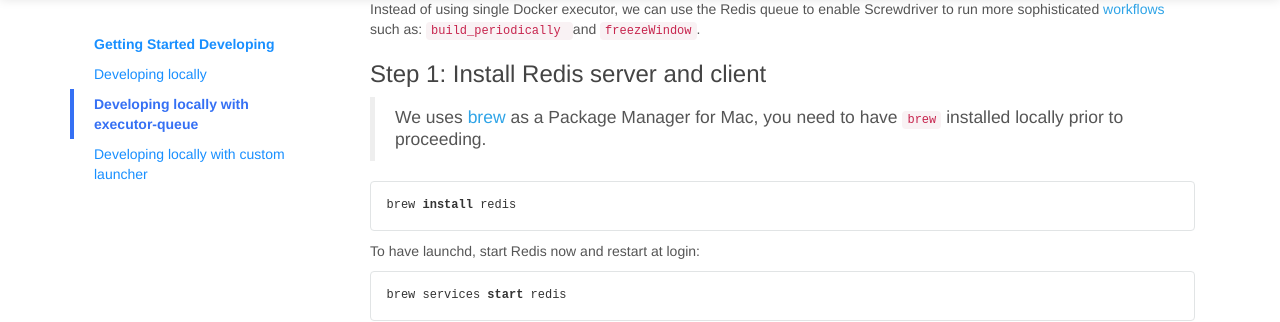
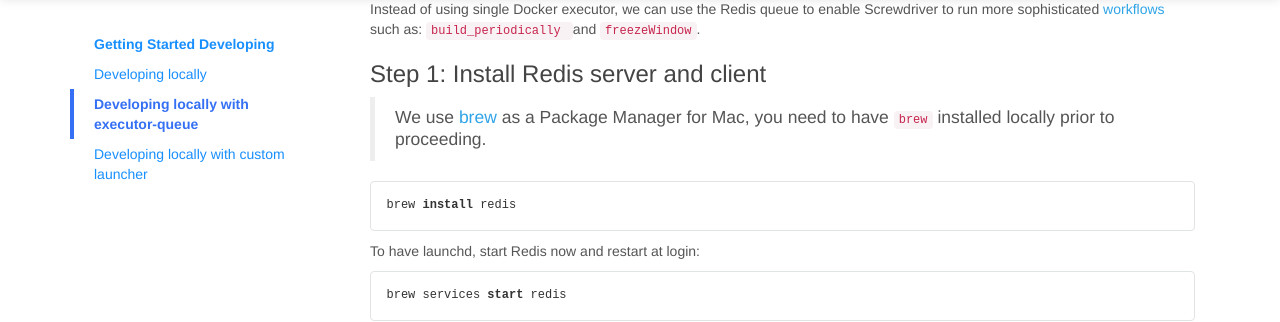
Before and after one commit to screwdriver-cd/guide, a Jekyll site: the page built from docs/about/contributing/getting-started-developing.md, in a window 1280 px wide and 900 px high, scrolled down 3665 px. Shown: the part 153-475 px from the top of the window. Built offline with Jekyll 4.4.1, drawn with Linux system fonts in a browser that asks for light colours.

Commit message:
Update docs/about/contributing/getting-started-developing.md
Co-authored-by: Tiffany K <tiffanykyi@gmail.com>

````diff
--- a/docs/about/contributing/getting-started-developing.md
+++ b/docs/about/contributing/getting-started-developing.md
@@ -202,7 +202,7 @@ Instead of using single Docker executor, we can use the Redis queue to enable Sc
 
 ### Step 1: Install Redis server and client
 
-> We uses [brew](https://brew.sh/) as a Package Manager for Mac, you need to have `brew` installed locally prior to proceeding.
+> We use [brew](https://brew.sh/) as a Package Manager for Mac, you need to have `brew` installed locally prior to proceeding.
 
 ```bash
 brew install redis
````
